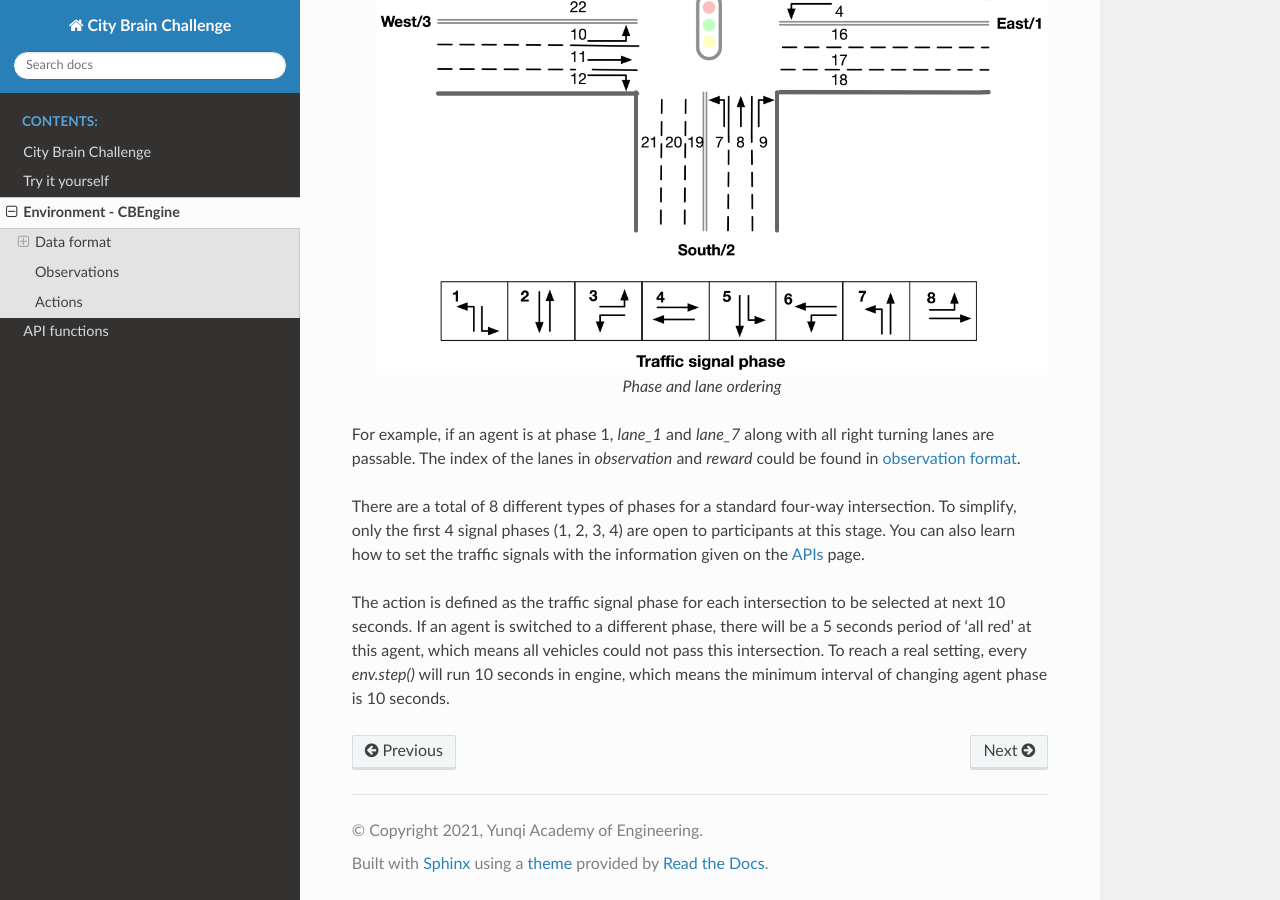
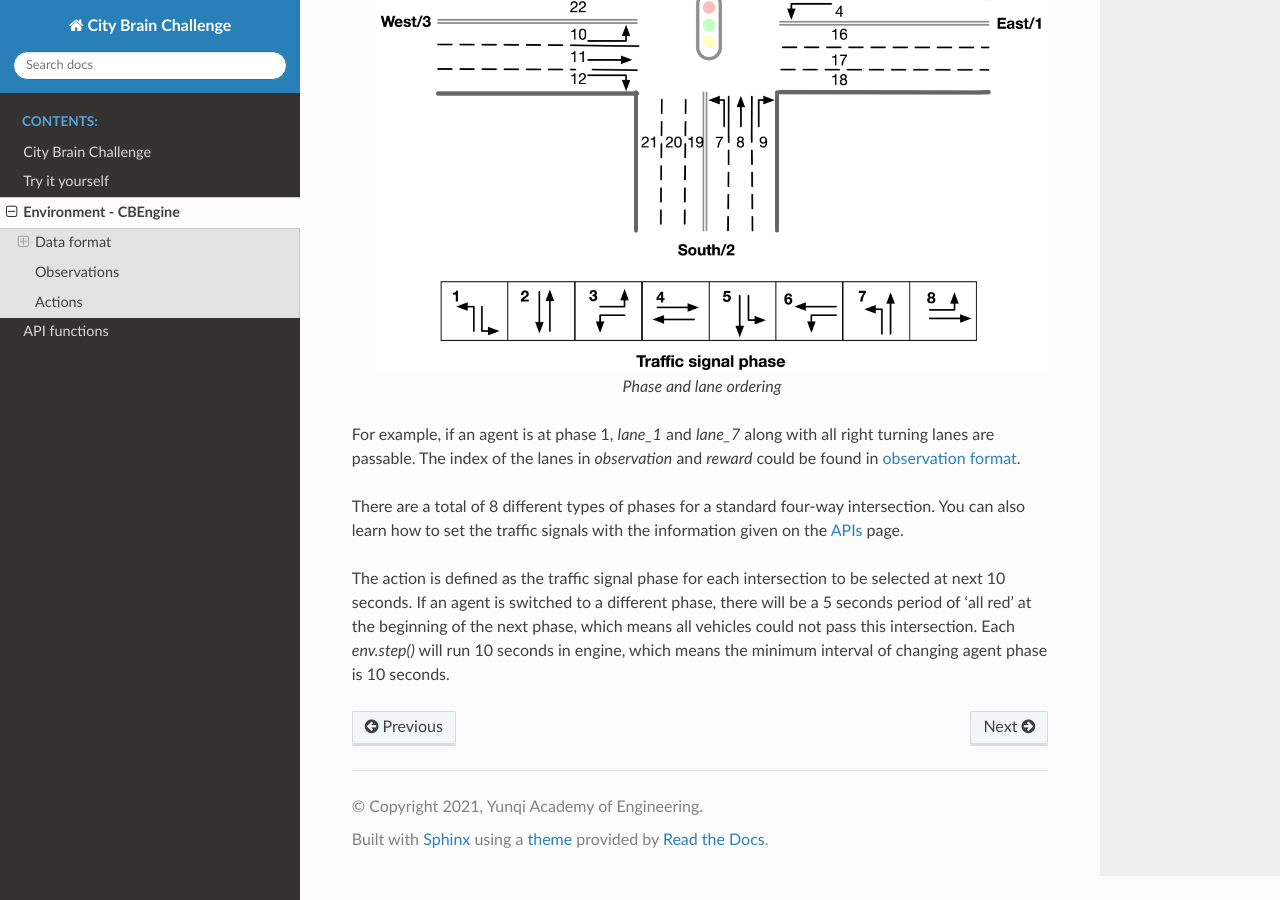
Before and after one commit to CityBrainChallenge/KDDCup2021-CityBrainChallenge, a Sphinx documentation site: the page built from docs/cbengine.rst, in a window 1280 px wide and 900 px high, scrolled down 5390 px. Built offline with Sphinx 7.4.7 and the Read the Docs theme 2.0.0, drawn with Linux system fonts in a browser that asks for light colours.

Commit message:
Update cbengine.rst

```diff
--- a/docs/cbengine.rst
+++ b/docs/cbengine.rst
@@ -251,6 +251,6 @@ For a traffic signal, there are at most 8 phases (1 - 8). Each phase allows a pa
 
 For example, if an agent is at phase 1, `lane_1` and `lane_7` along with all right turning lanes are passable. The index of the lanes in `observation` and `reward` could be found in `observation format <https://kddcup2021-citybrainchallenge.readthedocs.io/en/latest/APIs.html#simulation-step>`_.
 
-There are a total of 8 different types of phases for a standard four-way intersection. To simplify, only the first 4 signal phases (1, 2, 3, 4) are open to participants at this stage. You can also learn how to set the traffic signals with the information given on the `APIs <https://kddcup2021-citybrainchallenge.readthedocs.io/en/latest/APIs.html#simulation-step>`_ page.
+There are a total of 8 different types of phases for a standard four-way intersection. You can also learn how to set the traffic signals with the information given on the `APIs <https://kddcup2021-citybrainchallenge.readthedocs.io/en/latest/APIs.html#simulation-step>`_ page.
 
-The action is defined as the traffic signal phase for each intersection to be selected at next 10 seconds. If an agent is switched to a different phase, there will be a 5 seconds period of 'all red' at this agent, which means all vehicles could not pass this intersection. To reach a real setting, every `env.step()` will run 10 seconds in engine, which means the minimum interval of changing agent phase is 10 seconds.
+The action is defined as the traffic signal phase for each intersection to be selected at next 10 seconds. If an agent is switched to a different phase, there will be a 5 seconds period of 'all red' at the beginning of the next phase, which means all vehicles could not pass this intersection. Each `env.step()` will run 10 seconds in engine, which means the minimum interval of changing agent phase is 10 seconds.
```
